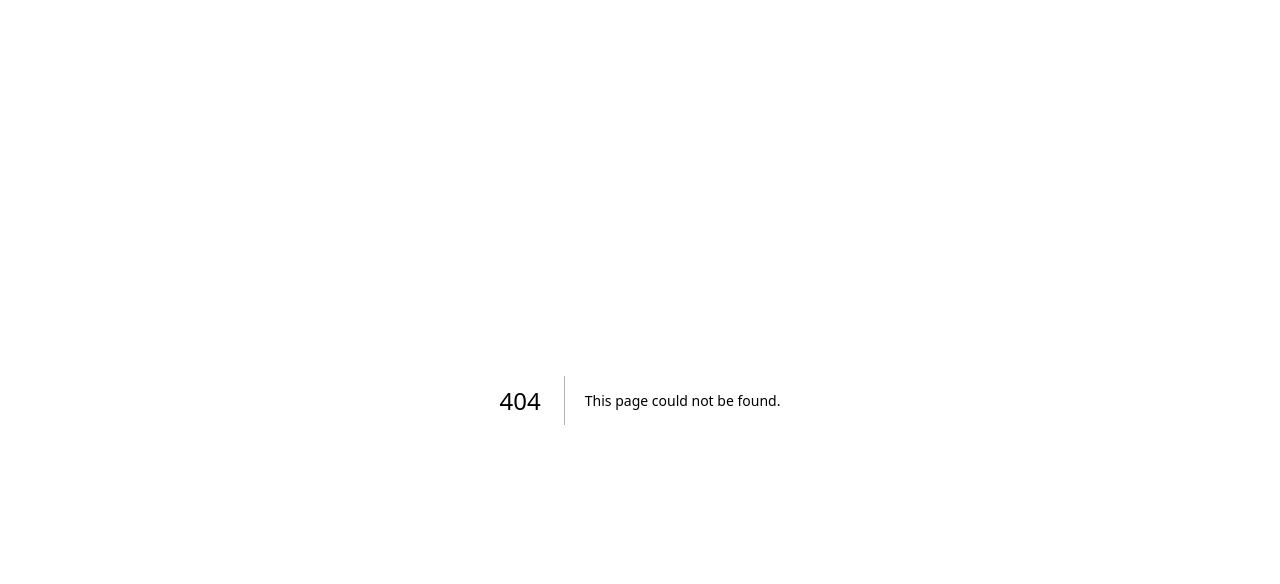
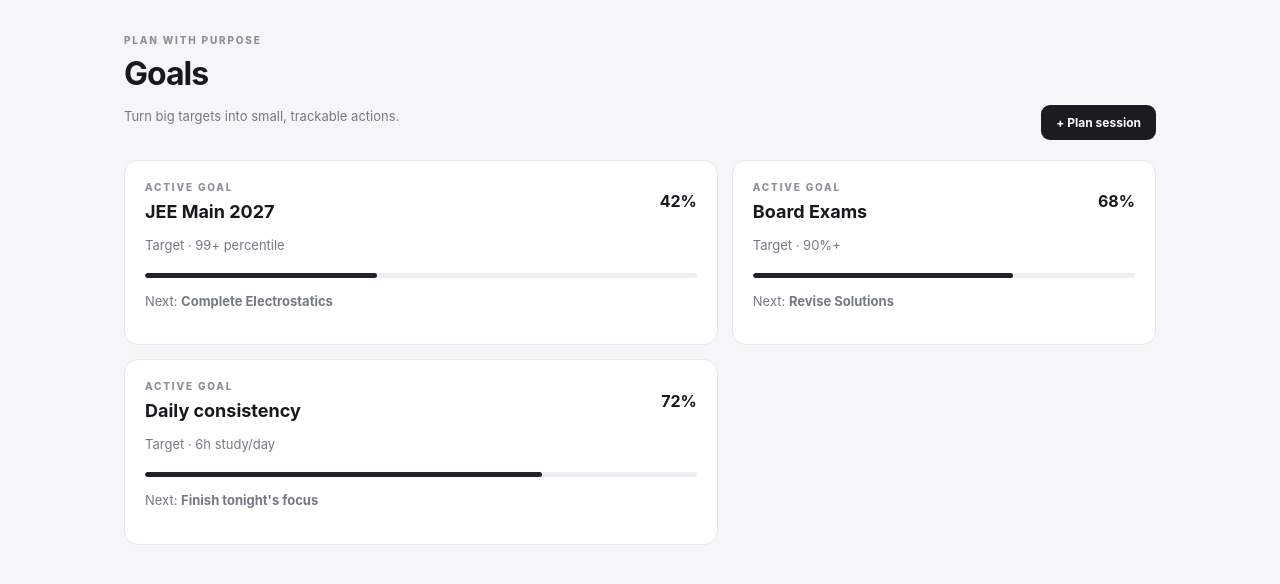
Before and after one commit to kuldeepvermas6364-oss/Lakshya, a Next.js app: page /goals in a window 1280 px wide. Before the commit this address had no page. Shown: the top 584 px of the page. Built offline with nearby package versions, Linux system fonts and the light colour scheme.

Commit message:
feat: add goals dashboard

```diff
--- /dev/null
+++ b/app/goals/page.tsx
@@ -0,0 +1,4 @@
+"use client";
+import Link from "next/link";
+const goals=[{title:"JEE Main 2027",meta:"Target · 99+ percentile",progress:42,next:"Complete Electrostatics"},{title:"Board Exams",meta:"Target · 90%+",progress:68,next:"Revise Solutions"},{title:"Daily consistency",meta:"Target · 6h study/day",progress:72,next:"Finish tonight's focus"}];
+export default function Goals(){return <main className="simple-page"><div className="simple-head"><div><p className="eyebrow">PLAN WITH PURPOSE</p><h1>Goals</h1><p className="muted">Turn big targets into small, trackable actions.</p></div><Link className="primary" href="/planner">+ Plan session</Link></div><div className="section-grid">{goals.map(g=><section className="panel" key={g.title}><div className="panel-head"><div><p className="eyebrow">ACTIVE GOAL</p><h2>{g.title}</h2></div><strong>{g.progress}%</strong></div><p className="muted">{g.meta}</p><div className="bar"><i style={{width:`${g.progress}%`}}/></div><p className="muted">Next: <b>{g.next}</b></p></section>)}</div></main>}
```
